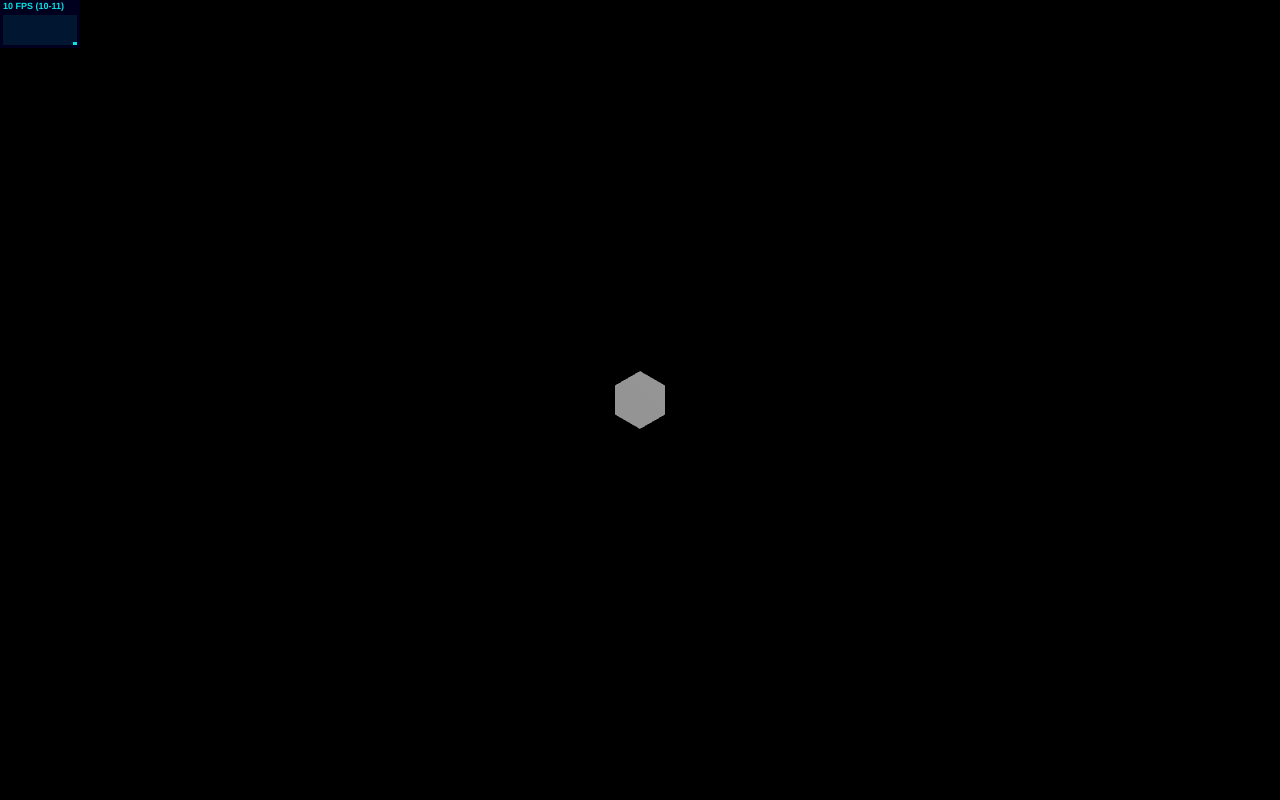
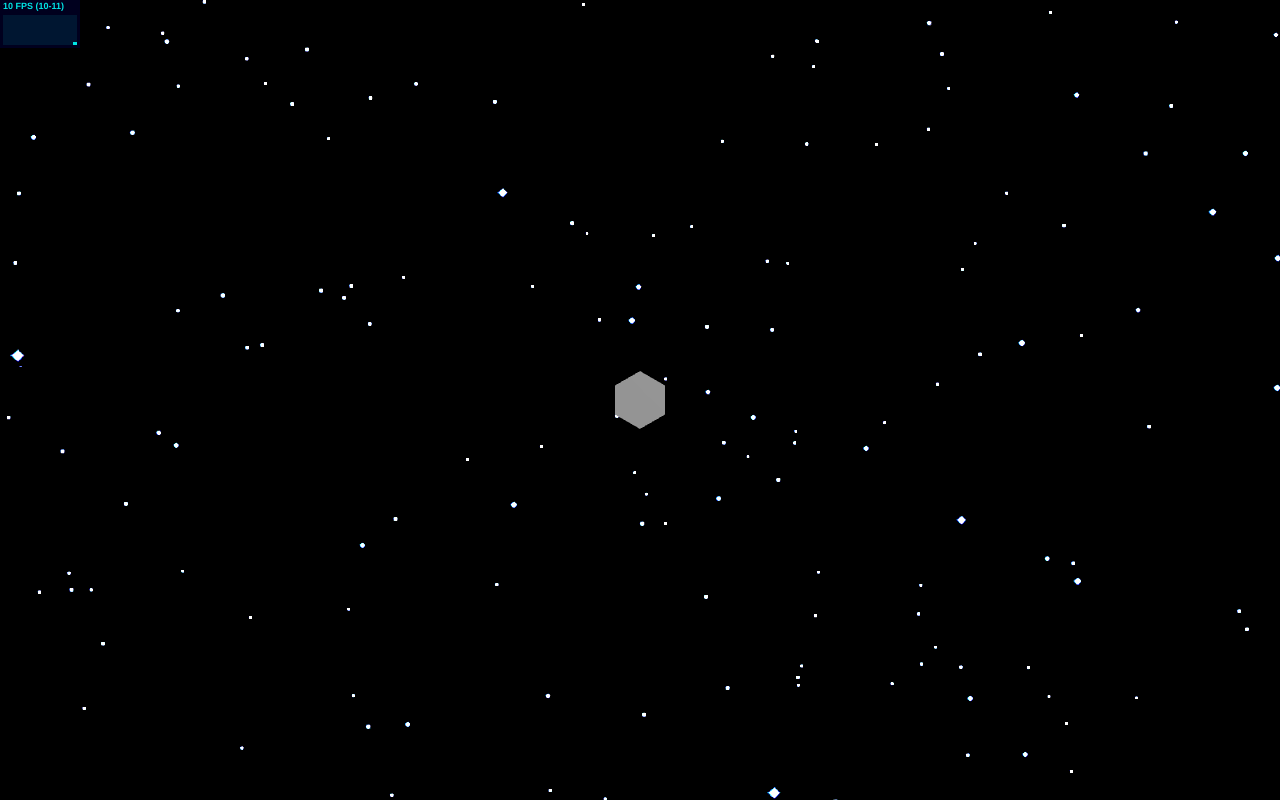
Before and after one commit to egeusz/spaceship_generator, a plain HTML site: page public/index.html in a window 1280 px wide. Drawn offline with Linux system fonts and the light colour scheme; animation ran at ten frames a second.

Commit message:
Added sweet star bg and bg render scene

```diff
--- a/public/index.html
+++ b/public/index.html
@@ -20,6 +20,7 @@
 		</div>
 		<script src="js/utilities.js"></script>
 		<script src="js/controls.js"></script>
+		<script src="js/background.js"></script>
 		<script src="js/init.js"></script>
 	</body>
 </html>
--- /dev/null
+++ b/public/js/background.js
@@ -0,0 +1,40 @@
+function buildBackground(scene) {
+
+    // var light_sun = new THREE.DirectionalLight(0xffffff);
+    // light_sun.position.set(1, 1, 1).normalize();
+    // scene.add(light_sun);
+
+    buildStars(scene);
+
+}
+
+
+function buildStars(scene) {
+
+    var geometry = new THREE.Geometry();
+    var sprite = new THREE.TextureLoader().load("/images/textures/stars/star1.png");
+    for (i = 0; i < 1000; i++) {
+        var vertex = new THREE.Vector3();
+        vertex.x = 2000 * Math.random() - 1000;
+        vertex.y = 2000 * Math.random() - 1000;
+        vertex.z = 2000 * Math.random() - 1000;
+
+        if (vertex.lengthSq() > 200 * 200) {
+            geometry.vertices.push(vertex);
+        }
+
+
+    }
+    var material = new THREE.PointsMaterial({
+        size: 10,
+        sizeAttenuation: true,
+        map: sprite,
+        alphaTest: 0.5,
+        transparent: true
+    });
+    material.blending = THREE.AdditiveBlending;
+    //material.color.setHSL(1.0, 0.3, 0.7);
+    var particles = new THREE.Points(geometry, material);
+
+    scene.add(particles);
+}
--- a/public/js/controls.js
+++ b/public/js/controls.js
@@ -12,13 +12,14 @@ function CameraControls(e_screen, camera_root) {
     var isZooming = false;
 
     var zoomPos = 1000;
-    var zoomDelta = 0;
+    //var zoomDelta = 0;
+    var zoomTarget = zoomPos;
     camera.position.setZ(zoomPos);
 
     this.zoomMax = 7000;
-    this.zoomMin = 1000;
+    this.zoomMin = 500;
     //this.zoomMin_stopbuffer = 500;
-    this.zoomSpeed = 200;
+    this.zoomSpeed = 400;
 
     e_screen.on("mousedown", function(event) {
         mouseIsDown = true;
@@ -46,17 +47,19 @@ function CameraControls(e_screen, camera_root) {
         if (event.originalEvent.wheelDelta > 0 || event.originalEvent.detail < 0) {
             // scroll up
             //console.log("Zoom Out");
-            if (zoomPos < self.zoomMax) {
-                isZooming = true;
-                zoomDelta = self.zoomSpeed;
+            isZooming = true;
+            zoomTarget += self.zoomSpeed;
+            if (zoomTarget > self.zoomMax) {
+                zoomTarget = self.zoomMax;
             }
 
         } else {
             // scroll down
             //console.log("Zoom In");
-            if (zoomPos > self.zoomMin) {
-                isZooming = true;
-                zoomDelta = -self.zoomSpeed;
+            isZooming = true;
+            zoomTarget -= self.zoomSpeed;
+            if (zoomTarget < self.zoomMin) {
+                zoomTarget = self.zoomMin;
             }
         }
     });
@@ -83,17 +86,12 @@ function CameraControls(e_screen, camera_root) {
         //Zoom
         if (isZooming) {
 
-            zoomDelta = zoomDelta * 0.85;
-            if (zoomPos < this.zoomMin) {
-                zoomDelta = zoomDelta * 0.6;
-            }
+            var zoomDelta = (zoomTarget - zoomPos) * 0.10;
             if (Math.abs(zoomDelta) < 0.000000001) {
                 zoomDelta = 0;
                 isZooming = false;
             }
-
             zoomPos += zoomDelta;
-
 
             camera.position.setZ(zoomPos);
         }
--- a/public/js/init.js
+++ b/public/js/init.js
@@ -2,6 +2,10 @@ var stats;
 
 var scene;
 var camera;
+
+var scene_bg;
+var camera_bg;
+
 var renderer;
 
 var camera_root;
@@ -22,9 +26,10 @@ function init() {
 
 
     scene = new THREE.Scene();
+    camera = new THREE.PerspectiveCamera(75, window.innerWidth / window.innerHeight, 1, 100000);
 
-    camera = new THREE.PerspectiveCamera(75, window.innerWidth / window.innerHeight, 1, 100000);
-    //camera.position.z = 1000;
+    scene_bg = new THREE.Scene();
+    camera_bg = new THREE.PerspectiveCamera(75, window.innerWidth / window.innerHeight, 1, 100000);
 
 
 
@@ -32,9 +37,12 @@ function init() {
     light_sun.position.set(1, 1, 1).normalize();
     scene.add(light_sun);
 
+
     var light_blue = new THREE.DirectionalLight(0x99ccff);
     light_blue.position.set(-1, -1, -1).normalize();
     scene.add(light_blue);
+
+
 
     camera_root = new THREE.Object3D();
 
@@ -56,7 +64,7 @@ function init() {
 
 
 
-    ///--------------------------------------------------------------
+    //--------------------------------------------------------------
     // var geometry_t = new THREE.CylinderGeometry(0, 10, 30, 4, 1);
     // var material_t = new THREE.MeshPhongMaterial({
     //     color: 0xffffff,
@@ -64,21 +72,23 @@ function init() {
     // });
 
     // for (var i = 0; i < 500; i++) {
-
     //     var mesh_t = new THREE.Mesh(geometry_t, material_t);
     //     mesh_t.position.x = (Math.random() - 0.5) * 1000;
     //     mesh_t.position.y = (Math.random() - 0.5) * 1000;
     //     mesh_t.position.z = (Math.random() - 0.5) * 1000;
     //     mesh_t.updateMatrix();
     //     mesh_t.matrixAutoUpdate = false;
-    //     scene.add(mesh_t);
+    //     scene_bg.add(mesh_t);
     // }
-    ///--------------------------------------------------------------
+    //--------------------------------------------------------------
+
+    buildBackground(scene_bg);
 
 
     renderer = new THREE.WebGLRenderer({
-        antialias: true
+        antialias: true,
     });
+    renderer.autoClear = false;
 
     //append renderer to the screen
     renderer.setSize(e_screen.width(), e_screen.height());
@@ -97,9 +107,11 @@ function init() {
 
 
 function onWindowResize() {
-
     camera.aspect = window.innerWidth / window.innerHeight;
     camera.updateProjectionMatrix();
+
+    camera_bg.aspect = window.innerWidth / window.innerHeight;
+    camera_bg.updateProjectionMatrix();
 
     renderer.setSize(window.innerWidth, window.innerHeight);
 }
@@ -115,9 +127,12 @@ function animate() {
     requestAnimationFrame(animate);
 
     cameraControls.update();
+    camera_bg.quaternion.copy(camera_root.quaternion);
+
+    renderer.render(scene_bg, camera_bg);
+    renderer.clearDepth();
+    renderer.render(scene, camera);
 
 
-
-    renderer.render(scene, camera);
     stats.end();
 }
```
Also changed, not shown: public/images/textures/stars/disc.png (added), public/images/textures/stars/star1.png (added), public/images/textures/stars/star2.png (added).
